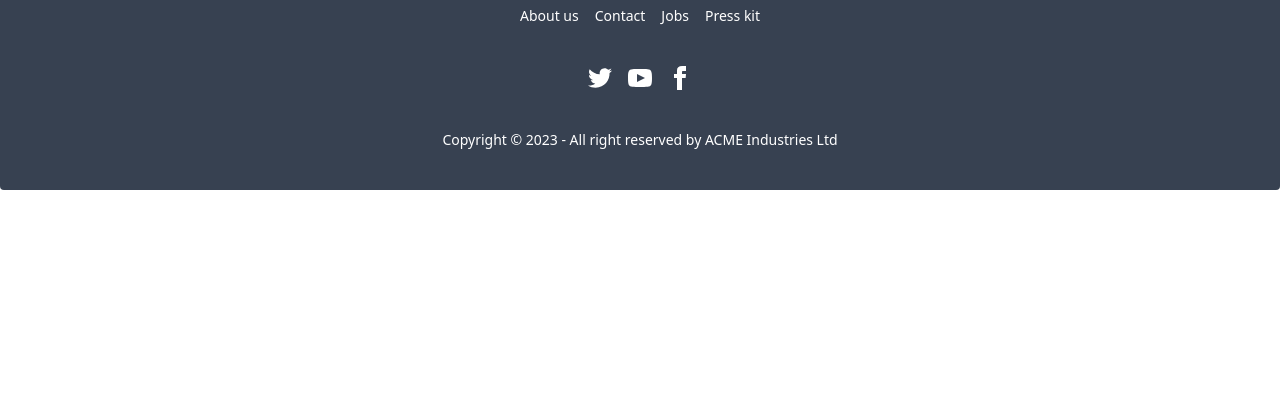
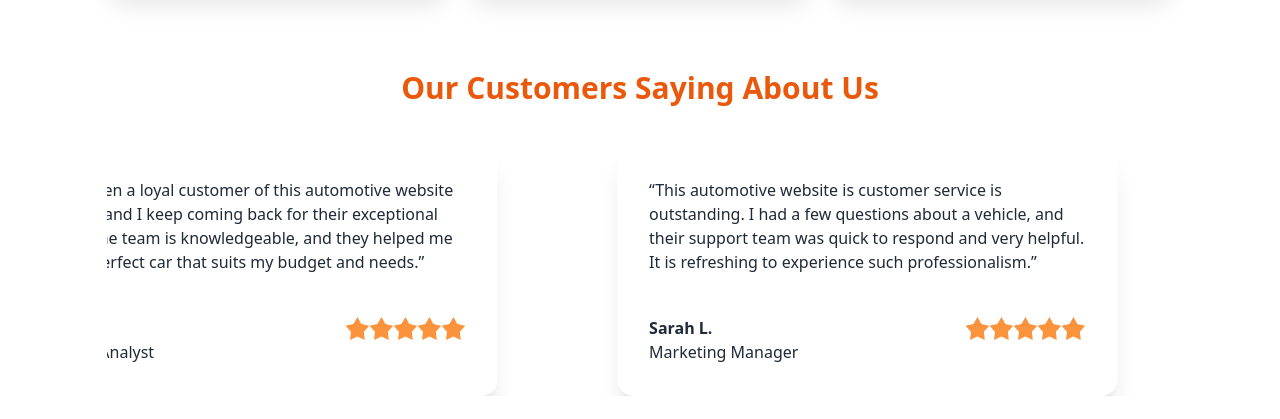
Before and after one commit to Mahbub2027/automotive-store-client, a React (Vite) app: page / in a window 1280 px wide. Shown: the part 2378-2797 px from the top of the page. Before the commit the page ends 2568 px from the top, so only its background shows below. Built offline with nearby package versions, Linux system fonts and the light colour scheme; no server answers.

Commit message:
user review section adedd

```diff
--- a/package.json
+++ b/package.json
@@ -15,6 +15,7 @@
     "match-sorter": "^6.3.1",
     "react": "^18.2.0",
     "react-dom": "^18.2.0",
+    "react-fast-marquee": "^1.6.2",
     "react-router-dom": "^6.17.0",
     "sort-by": "^1.2.0"
   },
--- a/src/components/pages/Home/Blog.jsx
+++ b/src/components/pages/Home/Blog.jsx
@@ -9,8 +9,8 @@ const Blog = () => {
         .then(data => setBlogData(data))
     },[])
     return (
-        <div className="my-14">
-            <h2 className="text-3xl font-bold text-center mb-8">Latest Blog Posts</h2>
+        <div className="my-20">
+            <h2 className="text-3xl font-bold text-center text-orange-500 mb-14">Latest Blog Posts</h2>
             <Link>
             <div className="grid grid-cols-1 md:grid-cols-3 gap-5">
                 {
--- a/src/components/pages/Home/BrandNames.jsx
+++ b/src/components/pages/Home/BrandNames.jsx
@@ -12,9 +12,9 @@ const BrandNames = () => {
 
     return (
         <div className="my-10 ">
-            <h2 className="text-3xl font-bold text-center mb-8">Find Popular Brands</h2>
+            <h2 className="text-3xl font-bold text-center mb-14">Find Popular Brands</h2>
 
-            <div className="grid grid-cols-1 md:grid-cols-3 gap-5 ">
+            <div className="grid grid-cols-1 md:grid-cols-3 gap-7 ">
                 {
                     brandsData.map(brand => <p
                         key={brand.id} >
--- a/src/components/pages/Home/Home.jsx
+++ b/src/components/pages/Home/Home.jsx
@@ -1,6 +1,7 @@
 import Banner from "./Banner";
 import Blog from "./Blog";
 import BrandNames from "./BrandNames";
+import UserReview from "./UserReview";
 
 
 const Home = () => {
@@ -10,6 +11,7 @@ const Home = () => {
             <div className="w-10/12 mx-auto">
             <BrandNames></BrandNames>
             <Blog></Blog>
+            <UserReview></UserReview>
             </div>
             {/* <h2>This is Home page</h2> */}
         </div>
--- a/src/components/pages/Home/UserReview.jsx
+++ b/src/components/pages/Home/UserReview.jsx
@@ -0,0 +1,91 @@
+import Marquee from "react-fast-marquee";
+const UserReview = () => {
+    return (
+        <div className="my-20">
+            <h2 className="text-3xl mb-10 font-bold text-center text-orange-600">Our Customers Saying About Us</h2>
+            <Marquee speed={120}>
+                <div className="flex  gap-20">
+                    <div className="card w-[500px] h-[250px] mr-10 bg-base-100 shadow-xl">
+                        <div className="card-body">
+
+                            <p><q>I couldnot be happier with my recent purchase from this automotive website. The selection of cars is top-notch, and the process was smooth. I found the perfect vehicle, and it runs like a dream!</q></p>
+                            <div className="flex justify-between ">
+                                <div>
+                                <h2 className="font-bold">John S.</h2>
+                                <p>Mechanical Engineer</p>
+                                </div>
+                                <div className="rating">
+                                    <input type="radio" name="rating-2" className="mask mask-star-2 bg-orange-400" />
+                                    <input type="radio" name="rating-2" className="mask mask-star-2 bg-orange-400" />
+                                    <input type="radio" name="rating-2" className="mask mask-star-2 bg-orange-400" />
+                                    <input type="radio" name="rating-2" className="mask mask-star-2 bg-orange-400" />
+                                    <input type="radio" name="rating-2" className="mask mask-star-2 bg-orange-400" checked />
+                                </div>
+                            </div>
+                        </div>
+                    </div>
+                    <div className="card w-[500px] h-[250px] mr-10 bg-base-100 shadow-xl">
+                        <div className="card-body">
+
+                            <p><q>I have been a loyal customer of this automotive website for years, and I keep coming back for their exceptional service. The team is knowledgeable, and they helped me find the perfect car that suits my budget and needs.</q></p>
+                            <div className="flex justify-between ">
+                                <div>
+                                <h2 className="font-bold">Emily R.</h2>
+                                <p>Financial Analyst</p>
+                                </div>
+                                <div className="rating">
+                                    <input type="radio" name="rating-2" className="mask mask-star-2 bg-orange-400" />
+                                    <input type="radio" name="rating-2" className="mask mask-star-2 bg-orange-400" />
+                                    <input type="radio" name="rating-2" className="mask mask-star-2 bg-orange-400" />
+                                    <input type="radio" name="rating-2" className="mask mask-star-2 bg-orange-400" />
+                                    <input type="radio" name="rating-2" className="mask mask-star-2 bg-orange-400" checked />
+                                </div>
+                            </div>
+                        </div>
+                    </div>
+                    <div className="card w-[500px] h-[250px] mr-10 bg-base-100 shadow-xl">
+                        <div className="card-body">
+
+                            <p><q>This automotive website is customer service is outstanding. I had a few questions about a vehicle, and their support team was quick to respond and very helpful. It is refreshing to experience such professionalism.</q></p>
+                            <div className="flex justify-between ">
+                                <div>
+                                <h2 className="font-bold">Sarah L.</h2>
+                                <p>Marketing Manager</p>
+                                </div>
+                                <div className="rating">
+                                    <input type="radio" name="rating-2" className="mask mask-star-2 bg-orange-400" />
+                                    <input type="radio" name="rating-2" className="mask mask-star-2 bg-orange-400" />
+                                    <input type="radio" name="rating-2" className="mask mask-star-2 bg-orange-400" />
+                                    <input type="radio" name="rating-2" className="mask mask-star-2 bg-orange-400" />
+                                    <input type="radio" name="rating-2" className="mask mask-star-2 bg-orange-400" checked />
+                                </div>
+                            </div>
+                        </div>
+                    </div>
+                    <div className="card w-[500px] h-[250px] mr-10 bg-base-100 shadow-xl">
+                        <div className="card-body">
+
+                            <p><q>I love this website is user-friendly interface. It is effortless to search for cars, compare options, and make informed decisions. The filters and sorting options made my car search a breeze.</q></p>
+                            <div className="flex justify-between ">
+                                <div>
+                                <h2 className="font-bold">Robert M.</h2>
+                                <p>Real Estate Agent</p>
+                                </div>
+                                <div className="rating">
+                                    <input type="radio" name="rating-2" className="mask mask-star-2 bg-orange-400" />
+                                    <input type="radio" name="rating-2" className="mask mask-star-2 bg-orange-400" />
+                                    <input type="radio" name="rating-2" className="mask mask-star-2 bg-orange-400" />
+                                    <input type="radio" name="rating-2" className="mask mask-star-2 bg-orange-400" />
+                                    <input type="radio" name="rating-2" className="mask mask-star-2 bg-orange-400" checked />
+                                </div>
+                            </div>
+                        </div>
+                    </div>
+
+                </div>
+            </Marquee>
+        </div>
+    );
+};
+
+export default UserReview;
```
Also changed, not shown: 1 other file (tests, documents, lock files or other folders).
